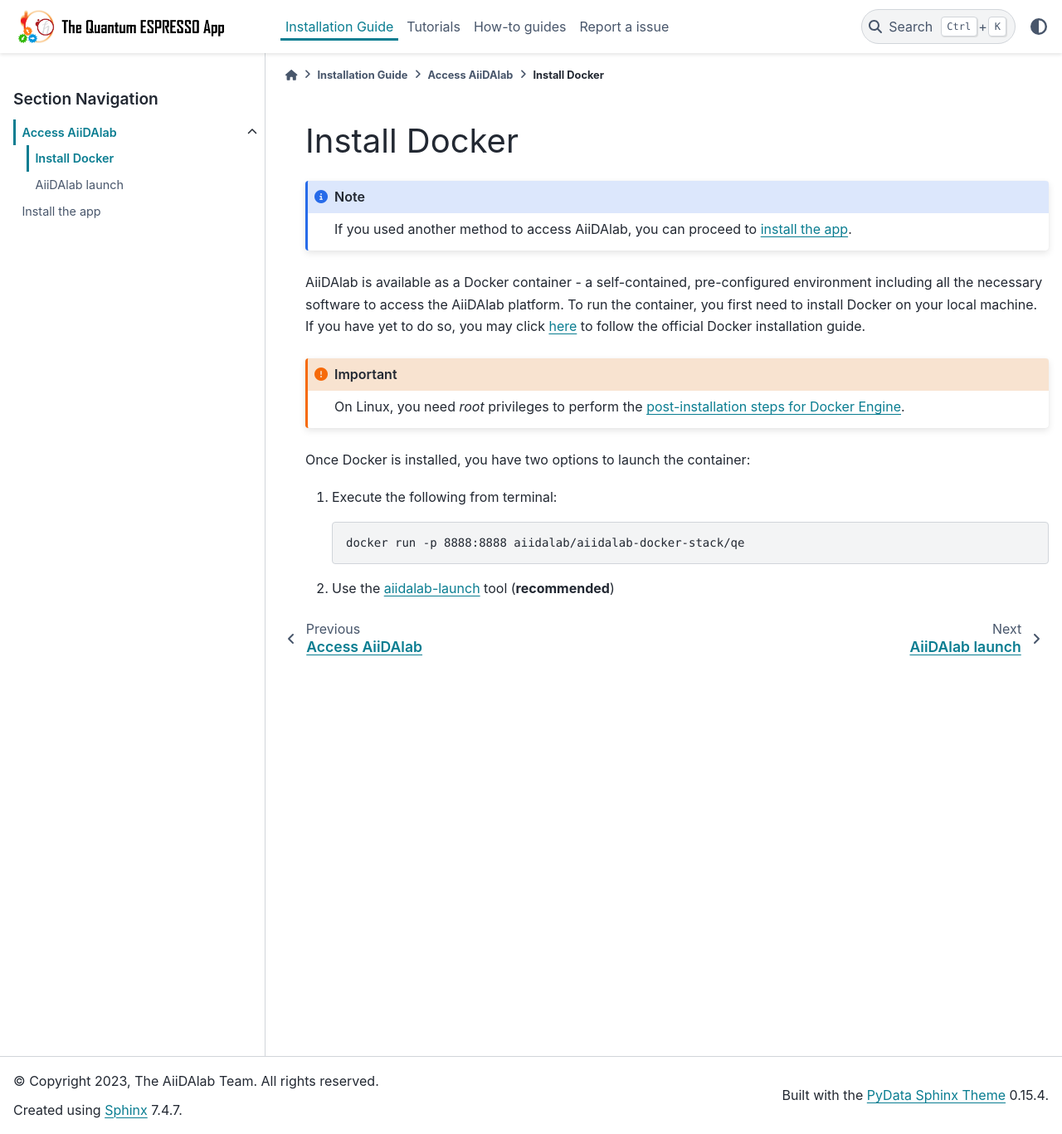
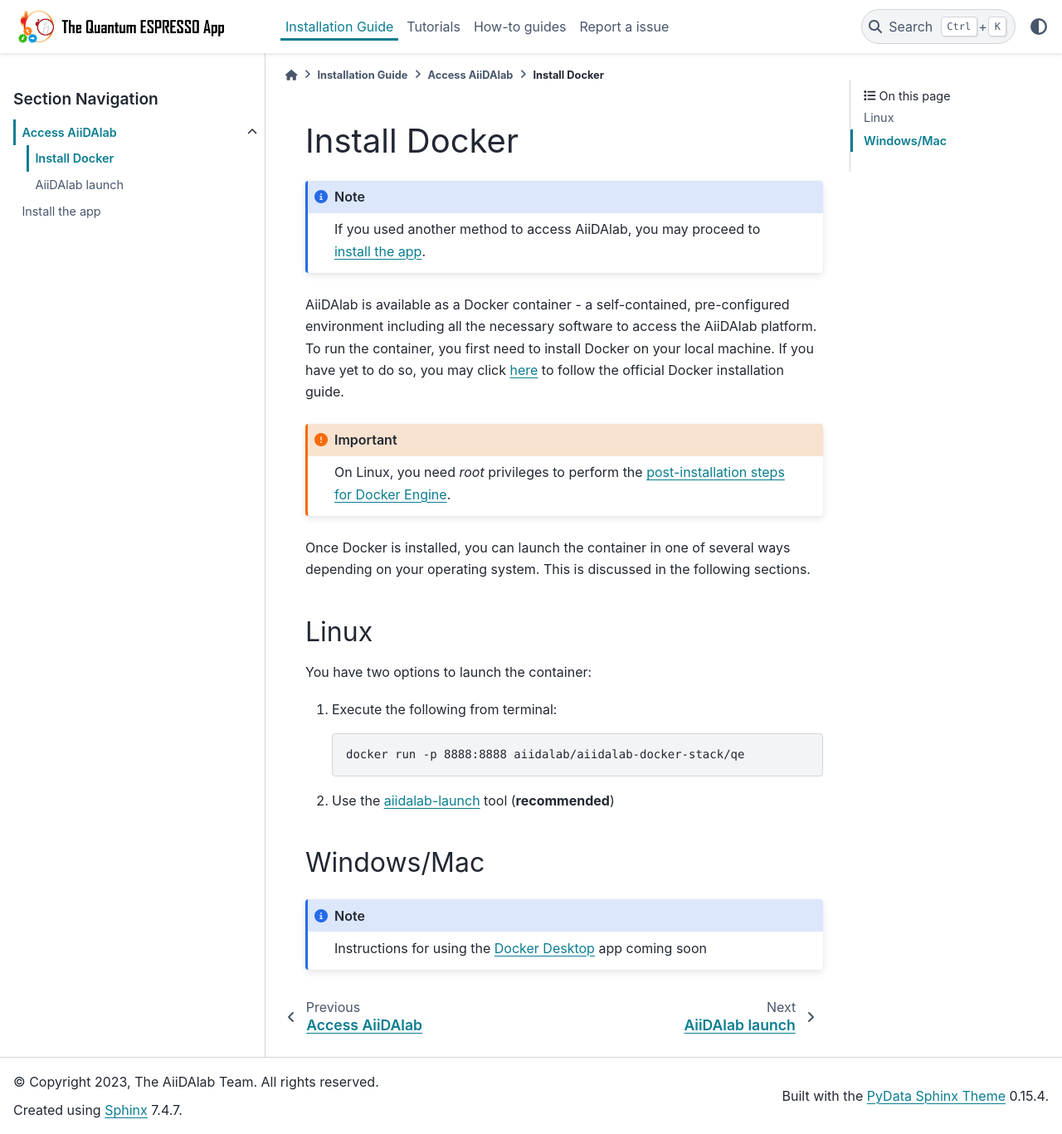
Before and after one commit to aiidalab/aiidalab-qe, a Sphinx documentation site: the page built from docs/source/installation/aiidalab/docker.rst, in a window 1280 px wide and 1367 px high. Shown: the whole window at 83% size. Built offline with Sphinx 7.4.7 and the PyData theme 0.15.4, drawn with Linux system fonts in a browser that asks for light colours; pages that are not in the unit, such as notebooks, are missing from menus.

Commit message:
Update aiidalab access sections

```diff
--- a/docs/source/installation/aiidalab/aiidalab_launch.rst
+++ b/docs/source/installation/aiidalab/aiidalab_launch.rst
@@ -8,7 +8,7 @@
 
 .. important::
 
-   The following steps require a local installation of `Docker`_.
+   The following steps require a local installation of Docker. If you have yet to do so, you can follow the instructions :doc:`here <docker>`.
 
 `AiiDAlab launch`_ is a thin Docker wrapper which takes care of all the prerequisites to run the AiiDAlab Docker image. To use AiiDAlab launch, you will have to
 
--- a/docs/source/installation/aiidalab/docker.rst
+++ b/docs/source/installation/aiidalab/docker.rst
@@ -4,7 +4,7 @@
 
 .. note::
 
-   If you used another method to access AiiDAlab, you can proceed to :doc:`install the app </installation/install>`.
+   If you used another method to access AiiDAlab, you may proceed to :doc:`install the app </installation/install>`.
 
 AiiDAlab is available as a Docker container - a self-contained, pre-configured environment including all the necessary software to access the AiiDAlab platform. To run the container, you first need to install Docker on your local machine. If you have yet to do so, you may click `here <https://docs.docker.com/get-docker>`_ to follow the official Docker installation guide.
 
@@ -12,7 +12,12 @@
 
    On Linux, you need `root` privileges to perform the `post-installation steps for Docker Engine <https://docs.docker.com/engine/install/linux-postinstall/>`_.
 
-Once Docker is installed, you have two options to launch the container:
+Once Docker is installed, you can launch the container in one of several ways depending on your operating system. This is discussed in the following sections.
+
+Linux
+*****
+
+You have two options to launch the container:
 
 #. Execute the following from terminal:
 
@@ -21,3 +26,10 @@
       docker run -p 8888:8888 aiidalab/aiidalab-docker-stack/qe
 
 #.  Use the :doc:`aiidalab-launch <aiidalab_launch>` tool (**recommended**)
+
+Windows/Mac
+***********
+
+.. note::
+
+   Instructions for using the `Docker Desktop <https://www.docker.com/products/docker-desktop>`_ app coming soon
```
Also changed, not shown: docs/source/installation/aiidalab/index.rst (+12 -6 lines).
